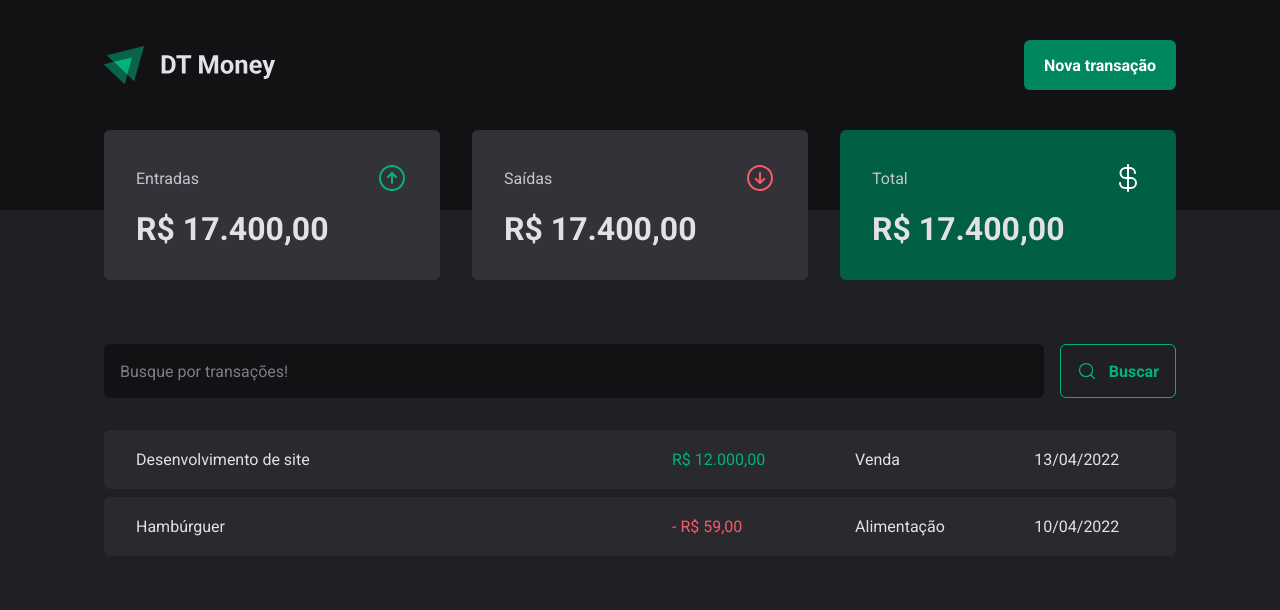
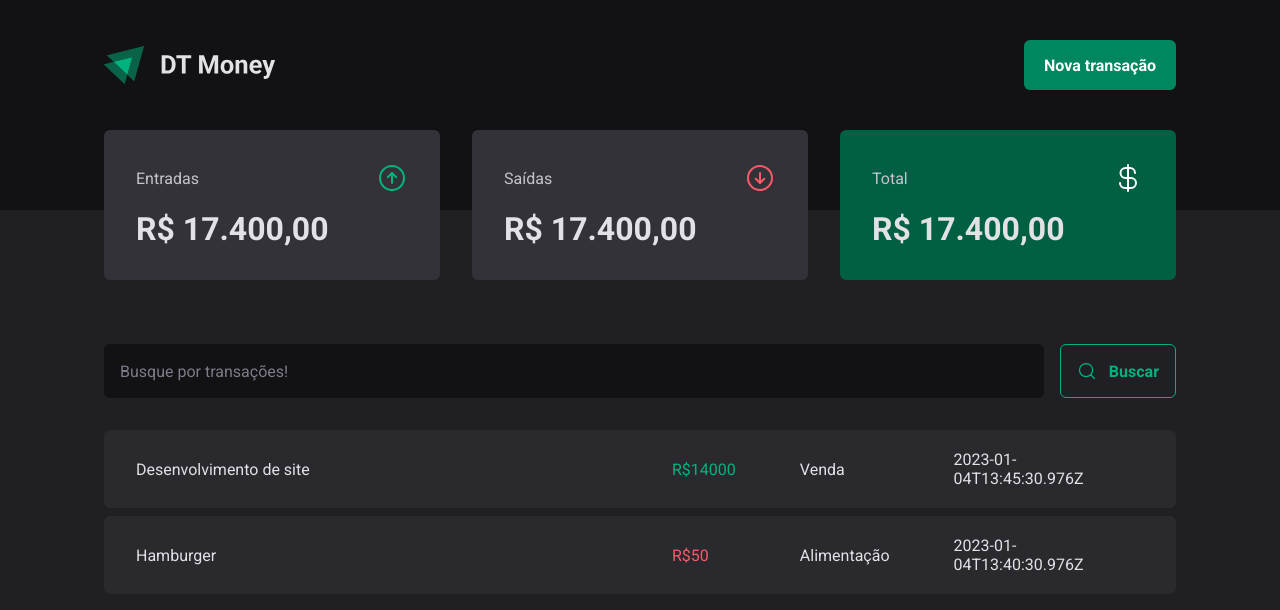
Before and after one commit to mateusrc-dev/dt-money, a React (Vite) app: page / in a window 1280 px wide. Shown: the top 610 px of the page. Built offline with nearby package versions, Linux system fonts and the light colour scheme; data requests are answered from the project's data file.

Commit message:
add request http in page transactions

```diff
--- a/server.json
+++ b/server.json
@@ -9,7 +9,7 @@
       "createdAt": "2023-01-04T13:45:30.976Z"
     },
     {
-      "id": 1,
+      "id": 2,
       "description": "Hamburger",
       "type": "outcome",
       "category": "Alimentação",
--- a/src/pages/Transactions/index.tsx
+++ b/src/pages/Transactions/index.tsx
@@ -1,3 +1,4 @@
+import { useEffect, useState } from "react";
 import { Header } from "../../components/Header";
 import { Summary } from "../../components/Summary";
 import { SearchForm } from "./components/SearchForm";
@@ -7,7 +8,29 @@
   TransactionsTable,
 } from "./styles";
 
+interface Transaction {
+  // é sempre importante tipar o estado, principalmente se ele for array ou objeto
+  id: number;
+  description: string;
+  type: "income" | "outcome";
+  price: number;
+  category: string;
+  createdAt: string;
+}
+
 export function Transactions() {
+  const [transactions, setTransactions] = useState<Transaction[]>([]); // vamos criar um estado para colocar os dados da API
+  // vamos usar a API de fetch do navegador - vamos passar o endereço de onde está a nossa API - fetch vai nos devolver os dados 'then' - é uma promise - demora um tempo para executar - lembrando que colocamos um delay - sempre que esse componente for renderizado novamente o fetch vai ser executado - por isso vamos usar o useEffect com o array de dependências vazio para fetch ser executado apenas uma vez - vamos ter que converter a Stream (forma de receber dados particionados da requisição) para outro formato (no caso vai ser json) - React não permite usar async diretamente no useEffect, temos que criar uma função dentro
+  useEffect(() => {
+    async function Transactions() {
+      // podemos colocar essa função fora do useEffect se desejarmos
+      const response = await fetch("http://localhost:3333/transactions"); // vamos esperar a resposta da requisição
+      const data = await response.json(); // vamos esperar a transformação dos dados da requisição para json
+      setTransactions(data);
+    }
+    Transactions();
+  }, []);
+
   return (
     <div>
       <Header />
@@ -17,22 +40,20 @@
         <SearchForm />
         <TransactionsTable>
           <tbody>
-            <tr>
-              <td width="50%">Desenvolvimento de site</td>
-              <td>
-                <PriceHighLight variant="income">R$ 12.000,00</PriceHighLight>
-              </td>
-              <td>Venda</td>
-              <td>13/04/2022</td>
-            </tr>
-            <tr>
-              <td width="50%">Hambúrguer</td>
-              <td>
-                <PriceHighLight variant="outcome">- R$ 59,00</PriceHighLight>
-              </td>
-              <td>Alimentação</td>
-              <td>10/04/2022</td>
-            </tr>
+            {transactions.map((transaction) => {
+              return (
+                <tr key={transaction.id}>
+                  <td width="50%">{transaction.description}</td>
+                  <td>
+                    <PriceHighLight variant={transaction.type}>
+                      R${transaction.price}
+                    </PriceHighLight>
+                  </td>
+                  <td>{transaction.category}</td>
+                  <td>{transaction.createdAt}</td>
+                </tr>
+              );
+            })}
           </tbody>
         </TransactionsTable>
       </TransactionsContainer>
```
